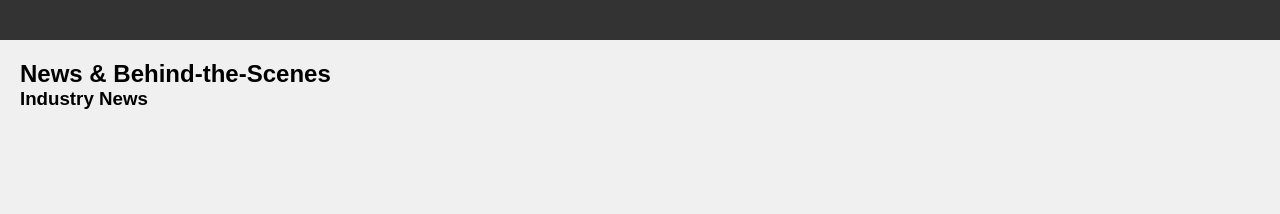
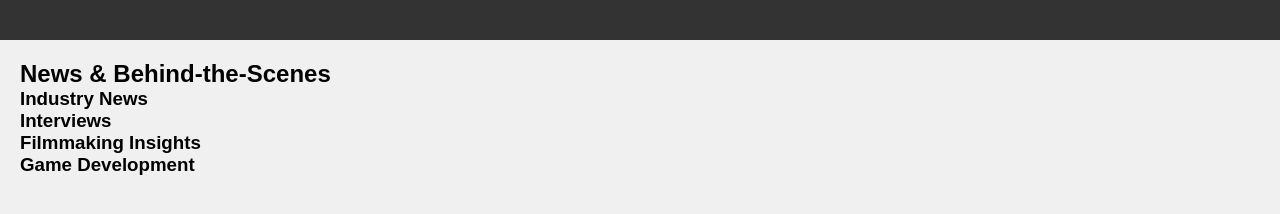
Before and after one commit to mlkelarry/ABC23_035_LARRY, a plain HTML site: page news.html in a window 1280 px wide. Drawn offline with Linux system fonts and the light colour scheme.

Commit message:
Update news.html

```diff
--- a/news.html
+++ b/news.html
@@ -21,3 +21,32 @@
                 <h3>Industry News</h3>
                 <!-- Recent happenings in the entertainment world -->
             </div>
+           <div class="interviews">
+                <h3>Interviews</h3>
+                <!-- Conversations with actors, directors, and other industry professionals -->
+            </div>
+            <div class="filmmaking-insights">
+                <h3>Filmmaking Insights</h3>
+                <!-- Behind-the-scenes glimpses into movie production -->
+            </div>
+            <div class="game-development">
+                <h3>Game Development</h3>
+                <!-- Similar insights for video games -->
+            </div>
+        </section>
+    </main>
+
+    <!-- Footer (same as index.html) -->
+    <footer>
+        <!-- Footer content -->
+    </footer>
+
+    <!-- AI Chatbot (same as index.html) -->
+    <div class="chatbot">
+        <!-- Chatbot content -->
+    </div>
+
+    <!-- JavaScript (same as index.html) -->
+    <script src="script.js"></script>
+</body>
+</html>
```
